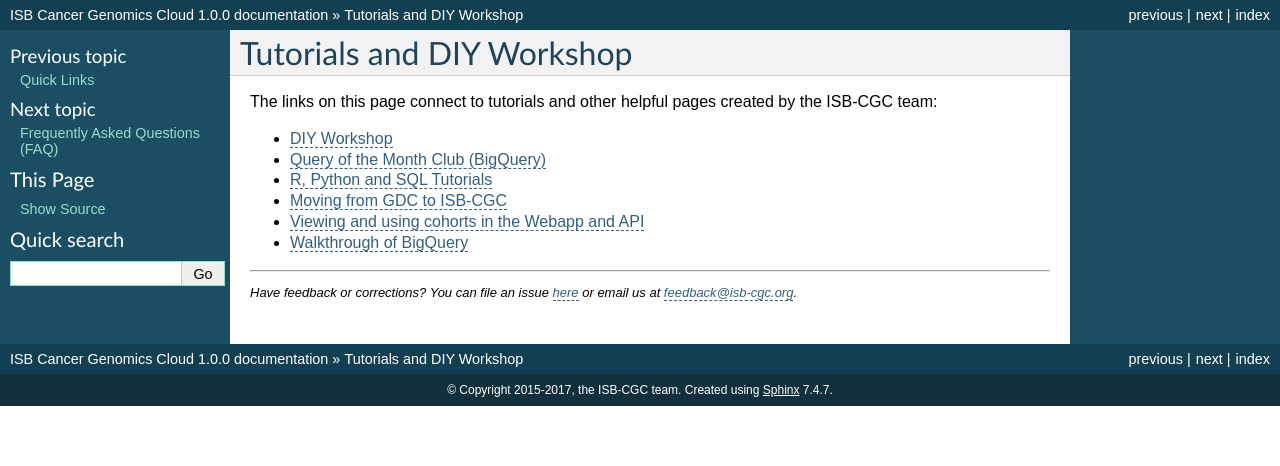
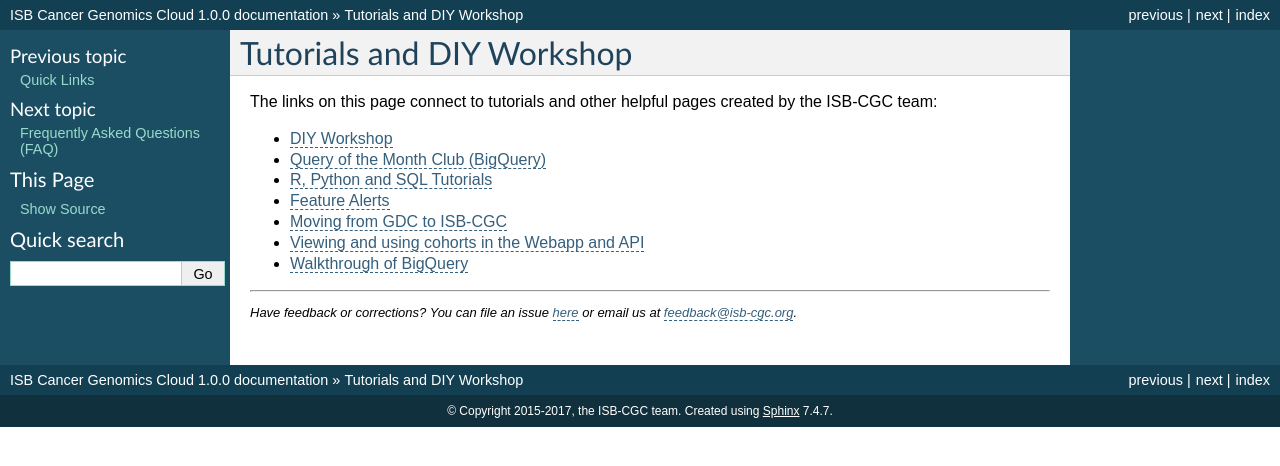
Before and after one commit to isb-cgc/readthedocs, a Sphinx documentation site: the page built from docs/source/sections/TutorialsAndDIYWorkshop.rst, in a window 1280 px wide. Shown: the top 466 px of the page. Built offline with Sphinx 7.4.7, drawn with Linux system fonts in a browser that asks for light colours; pages that are not in the unit, such as notebooks, are missing from menus.

Commit message:
added feature alerts to this page

```diff
--- a/docs/source/sections/TutorialsAndDIYWorkshop.rst
+++ b/docs/source/sections/TutorialsAndDIYWorkshop.rst
@@ -7,6 +7,7 @@
 * `DIY Workshop <DIYWorkshop.html>`__
 * `Query of the Month Club (BigQuery) <QueryOfTheMonthClub.html>`__
 * `R, Python and SQL Tutorials <progapi/Tutorials.html>`__
+* `Feature Alerts <FeatureAlerts.html>`__
 * `Moving from GDC to ISB-CGC <GDCTutorials/FromGDCtoISBCGC.html>`__
 * `Viewing and using cohorts in the Webapp and API <webapp/ViewingCohorts.html>`__
 * `Walkthrough of BigQuery <progapi/bigqueryGUI/WalkthroughOfGoogleBigQuery.html>`__
```
